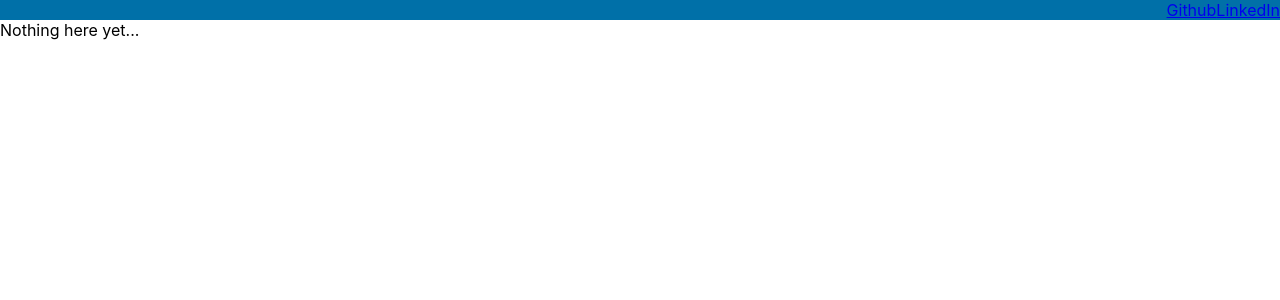
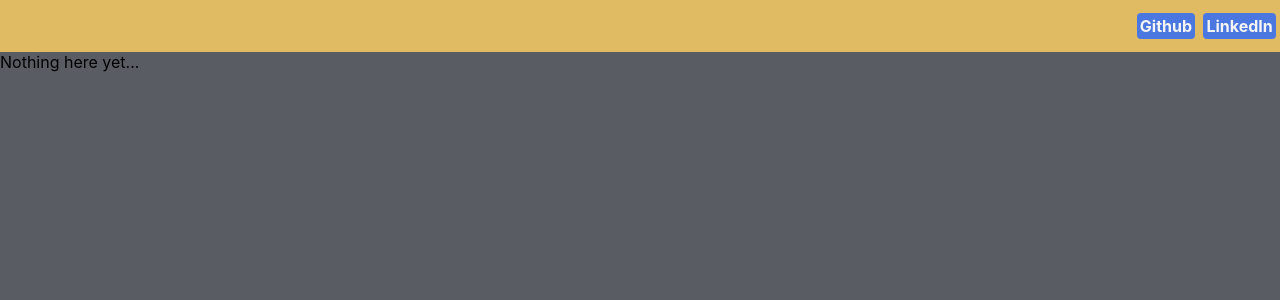
Before and after one commit to broverlord93/about, a React (Vite) app: page / in a window 1280 px wide. Shown: the top 300 px of the page. Built offline with nearby package versions, Linux system fonts and the light colour scheme.

Commit message:
Nav styling updates. Adds some common scss variables

```diff
--- /dev/null
+++ b/src/assets/scss/_variables.scss
@@ -0,0 +1,6 @@
+$base-nav-color: #E0BB63;
+$base-main-color: #595C63;
+
+$button-primary: #4A78E0;
+$button-secondary: #82E087;
+$button-danger: #E1005C;
--- a/src/index.scss
+++ b/src/index.scss
@@ -1,4 +1,5 @@
 @import "./layout/navigation/navigation.scss";
+@import "./assets/scss/_variables.scss";
 
 :root {
   font-family: Inter, system-ui, Avenir, Helvetica, Arial, sans-serif;
@@ -20,6 +21,8 @@ body {
   min-width: 320px;
   min-height: 100%;
 
+  background-color: $base-main-color;
+
   display: grid;
   grid-template-rows: 3.5rem auto fit-content(8rem);
   grid-template-areas: "header"
--- a/src/layout/navigation/NavBar.tsx
+++ b/src/layout/navigation/NavBar.tsx
@@ -5,13 +5,13 @@ import { navLinks } from "./navLinks.ts";
 const NavBar: React.FC = () => {
   return (
     <div className={"main-nav"}>
-      <div className={"main-nav__links"}>
+      <ul className={"main-nav__links"}>
         {navLinks.map(({ label, path }, index) => {
           return (
             <NavLink key={`${index}-${label}`} label={label} path={path} />
           );
         })}
-      </div>
+      </ul>
     </div>
   );
 };
--- a/src/layout/navigation/NavLink.tsx
+++ b/src/layout/navigation/NavLink.tsx
@@ -1,13 +1,14 @@
 import React from "react";
 
+// TODO: Take icon as a prop and render it
 const NavLink: React.FC<{ label: string; path: string }> = ({
   label,
   path,
 }) => {
   return (
-    <a className={"main-nav__link"} href={path}>
-      {label}
-    </a>
+    <li className={"main-nav__link"}>
+      <a href={path}>{label}</a>
+    </li>
   );
 };
 
--- a/src/layout/navigation/navigation.scss
+++ b/src/layout/navigation/navigation.scss
@@ -1,10 +1,36 @@
+@import "../../assets/scss/_variables.scss";
+
 .main-header {
   grid-area: header;
-  background-color: #0070a8;
+  background-color: $base-nav-color;
 
   .main-nav {
     display: flex;
     align-items: center;
     justify-content: flex-end;
+
+    &__links {
+      display: flex;
+      align-items: center;
+      justify-content: center;
+
+      list-style: none;
+    }
+
+    &__link a {
+      font-weight: bold;
+      text-decoration: none;
+
+      color: whitesmoke;
+      background-color: $button-primary;
+
+      border-radius: 0.25rem;
+      padding: 0.2rem;
+      margin: 0.25rem;
+
+      :active {
+        text-decoration: none;
+      }
+    }
   }
 }
```
